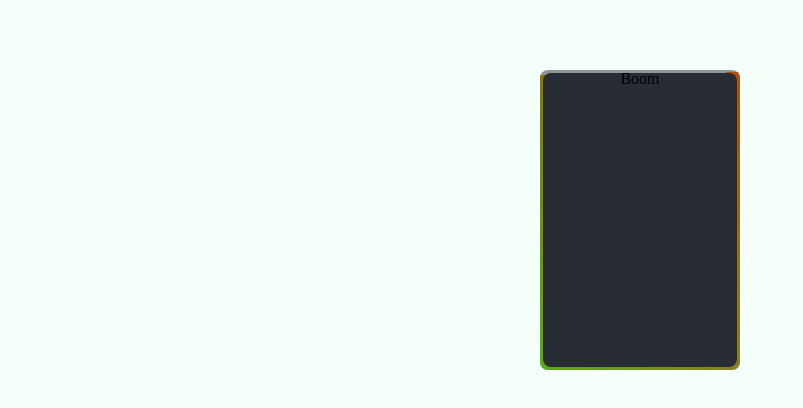
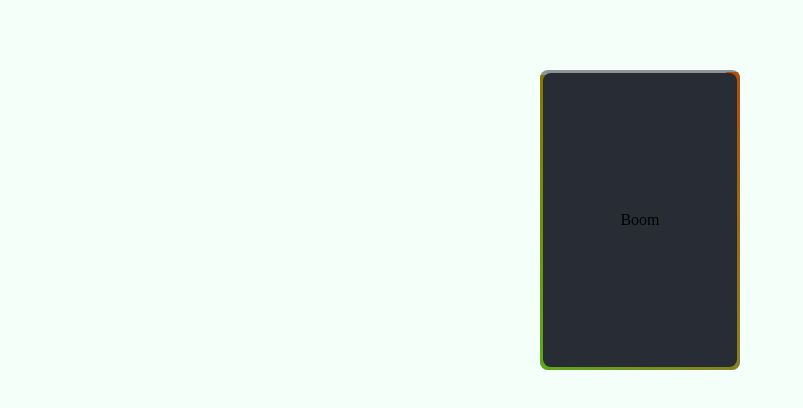
Before and after one commit to DenysSidorov/css-fun, a React (Create React App) app: page /card-1 in a window 1280 px wide. Shown: the part 180-588 px from the top of the page, without its empty margins (0-803 px from the left). Built offline with nearby package versions, Linux system fonts and the light colour scheme.

Commit message:
added small changes to card 1

```diff
--- a/src/examples/card-1/index.module.css
+++ b/src/examples/card-1/index.module.css
@@ -1,3 +1,7 @@
+* {
+    box-sizing: border-box;
+}
+
 body {
     padding: 0;
     margin: 0;
@@ -10,7 +14,7 @@ body {
     min-height: 100vh;
     display: flex;
     justify-content: center;
-    align-content: center;
+    align-items: center;
 }
 
 .card {
@@ -23,7 +27,7 @@ body {
     background-color: rgba(40, 44, 52, 0.5);
     display: flex;
     justify-content: center;
-    align-content: center;
+    align-items: center;
     overflow: hidden;
     border-radius: 8px;
 }
@@ -33,7 +37,7 @@ body {
     border-radius: 8px;
     position: absolute;
     display: flex;
-
+    align-items: center;
     height: calc(100% - 6px);
     width: calc(100% - 6px);
     background-color: #282c34;
@@ -46,6 +50,7 @@ body {
     content: '';
     position: absolute;
     display: flex;
+    align-items: center;
     border-radius: 8px;
     height: 350%;
     width: 350%;
```
